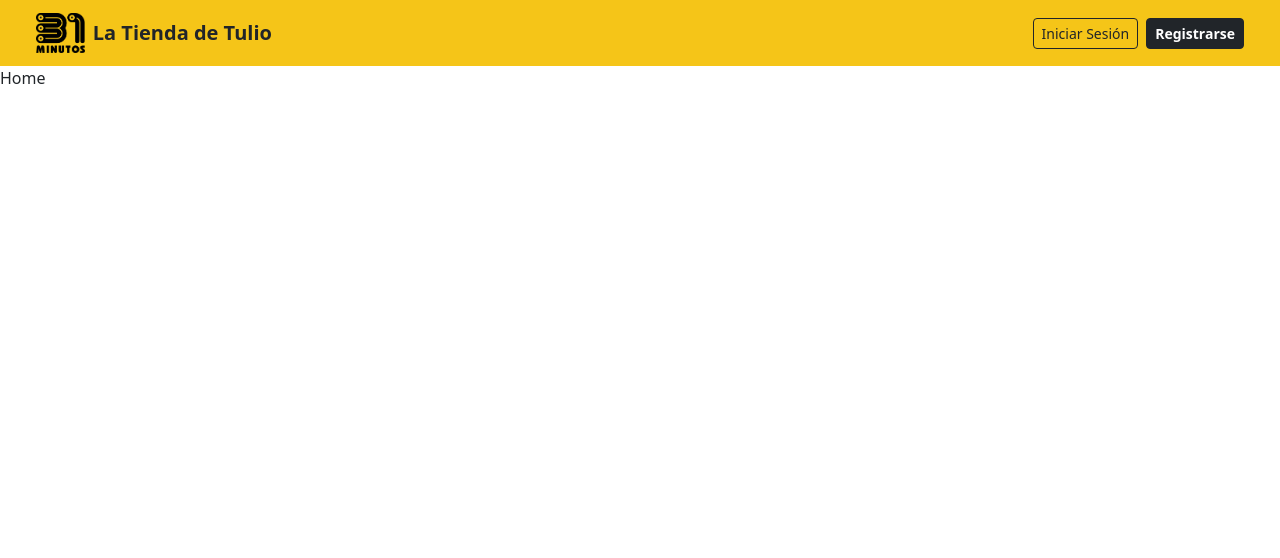
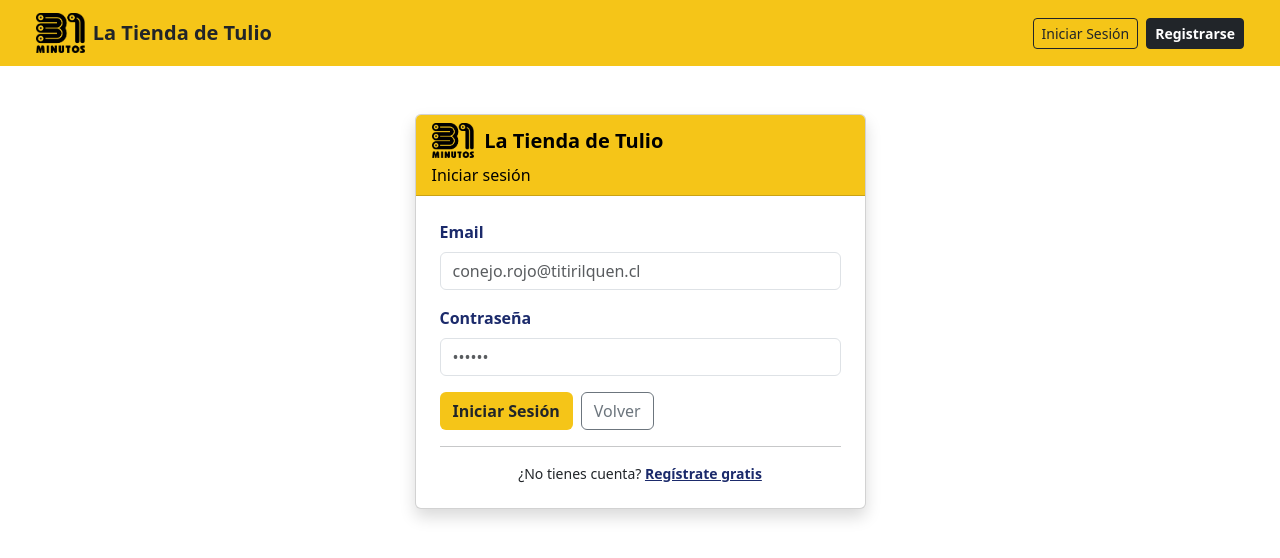
Before and after one commit to Kevof290/tienda-de-tulio, a React (Vite) app: page /login in a window 1280 px wide. Shown: the top 558 px of the page. Built offline with nearby package versions, Linux system fonts and the light colour scheme.

Commit message:
formulario de inicio de sesion

```diff
--- a/src/pages/Login.jsx
+++ b/src/pages/Login.jsx
@@ -1,4 +1,122 @@
-const Home = () => {
-  return <div>Home</div>
+import { useState } from 'react'
+import { useNavigate, Link } from 'react-router-dom'
+import { useAuth } from '../context/AuthContext'
+import api from '../services/api'
+import logo from '../assets/img/logo.png'
+
+const Login = () => {
+  const { login } = useAuth()
+  const navigate  = useNavigate()
+
+  const [email,    setEmail]    = useState('')
+  const [password, setPassword] = useState('')
+  const [error,    setError]    = useState(null)
+  const [loading,  setLoading]  = useState(false)
+
+  const handleSubmit = async (e) => {
+    e.preventDefault()
+    setLoading(true)
+    setError(null)
+
+    try {
+      const res = await api.post('/users/login', { email, password })
+      login(res.data.user, res.data.token)
+      navigate('/gallery')
+
+    } catch (err) {
+      setError('Correo o contraseña incorrectos')
+    } finally {
+      setLoading(false)
+    }
+  }
+
+  return (
+    <div className="container mt-5">
+      <div className="row justify-content-center">
+        <div className="col-md-5">
+          <div className="card shadow">
+
+            <div className="card-header fw-bold fs-5"
+                 style={{ backgroundColor: '#F5C518', color: '#000' }}>
+                  <img
+                src={logo}
+                alt="Logo"
+                style={{ height: '40px', objectFit: 'contain', padding : '0 10px 5px 0' }}
+              />
+                La Tienda de Tulio
+              <div className="fw-normal fs-6">Iniciar sesión</div>
+            </div>
+
+            <div className="card-body p-4">
+
+              {error && (
+                <div className="alert alert-danger">{error}</div>
+              )}
+
+              <form onSubmit={handleSubmit}>
+
+                <div className="mb-3">
+                  <label className="form-label fw-bold"
+                         style={{ color: '#1B2A6B' }}>
+                    Email
+                  </label>
+                  <input
+                    type="email"
+                    className="form-control"
+                    placeholder="conejo.rojo@titirilquen.cl"
+                    value={email}
+                    onChange={(e) => setEmail(e.target.value)}
+                    required
+                  />
+                </div>
+
+                <div className="mb-3">
+                  <label className="form-label fw-bold"
+                         style={{ color: '#1B2A6B' }}>
+                    Contraseña
+                  </label>
+                  <input
+                    type="password"
+                    className="form-control"
+                    placeholder="••••••"
+                    value={password}
+                    onChange={(e) => setPassword(e.target.value)}
+                    required
+                  />
+                </div>
+
+                <div className="d-flex gap-2">
+                  <button
+                    type="submit"
+                    className="btn fw-bold"
+                    style={{ backgroundColor: '#F5C518' }}
+                    disabled={loading}
+                  >
+                    {loading ? 'Entrando...' : 'Iniciar Sesión'}
+                  </button>
+                  <Link to="/" className="btn btn-outline-secondary">
+                    Volver
+                  </Link>
+                </div>
+
+              </form>
+
+              <hr />
+              <p className="text-center mb-0 small">
+                ¿No tienes cuenta?{' '}
+                <Link to="/register"
+                      className="fw-bold"
+                      style={{ color: '#1B2A6B' }}>
+                  Regístrate gratis
+                </Link>
+              </p>
+
+            </div>
+          </div>
+        </div>
+      </div>
+    </div>
+  )
 }
-export default Home
+
+export default Login
```
